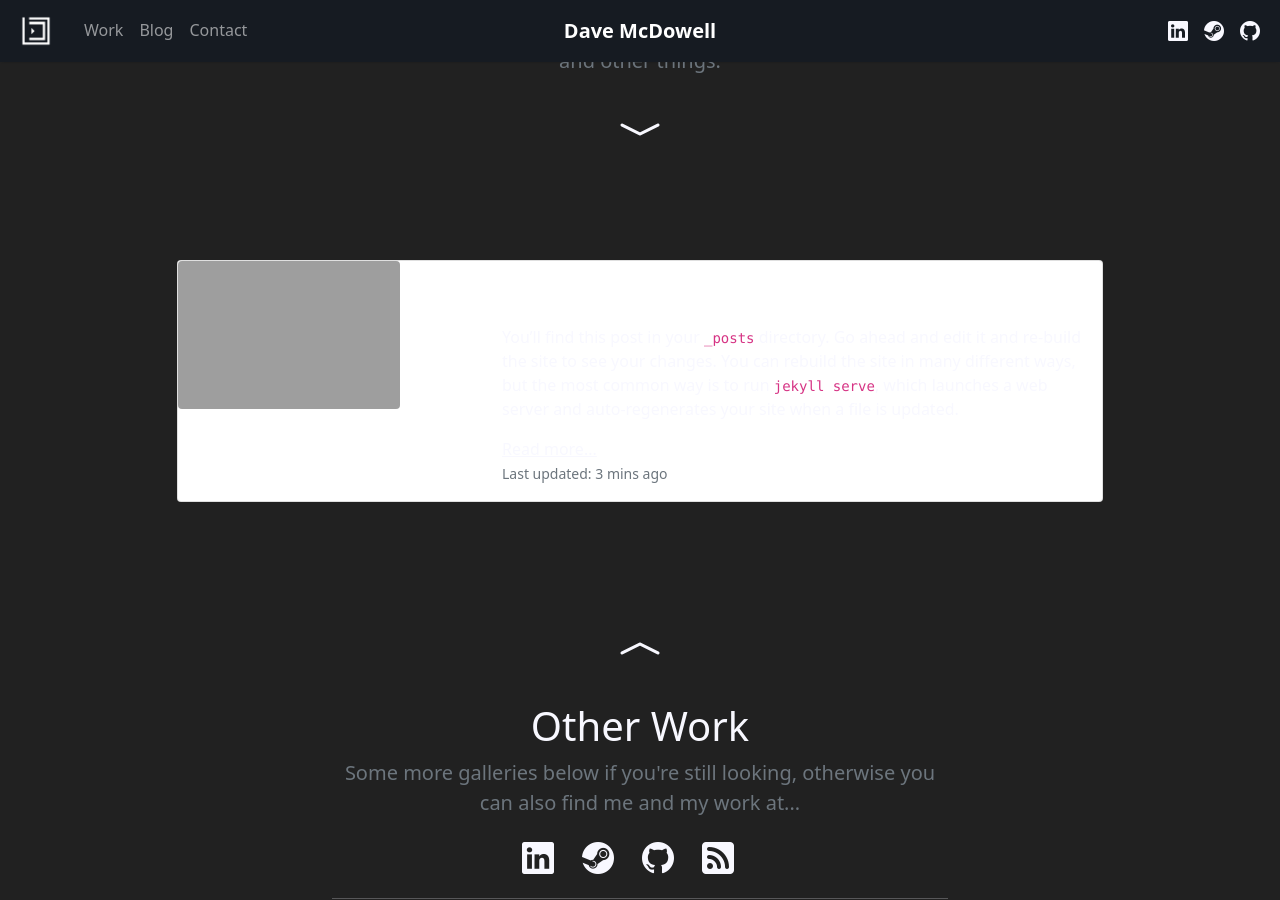
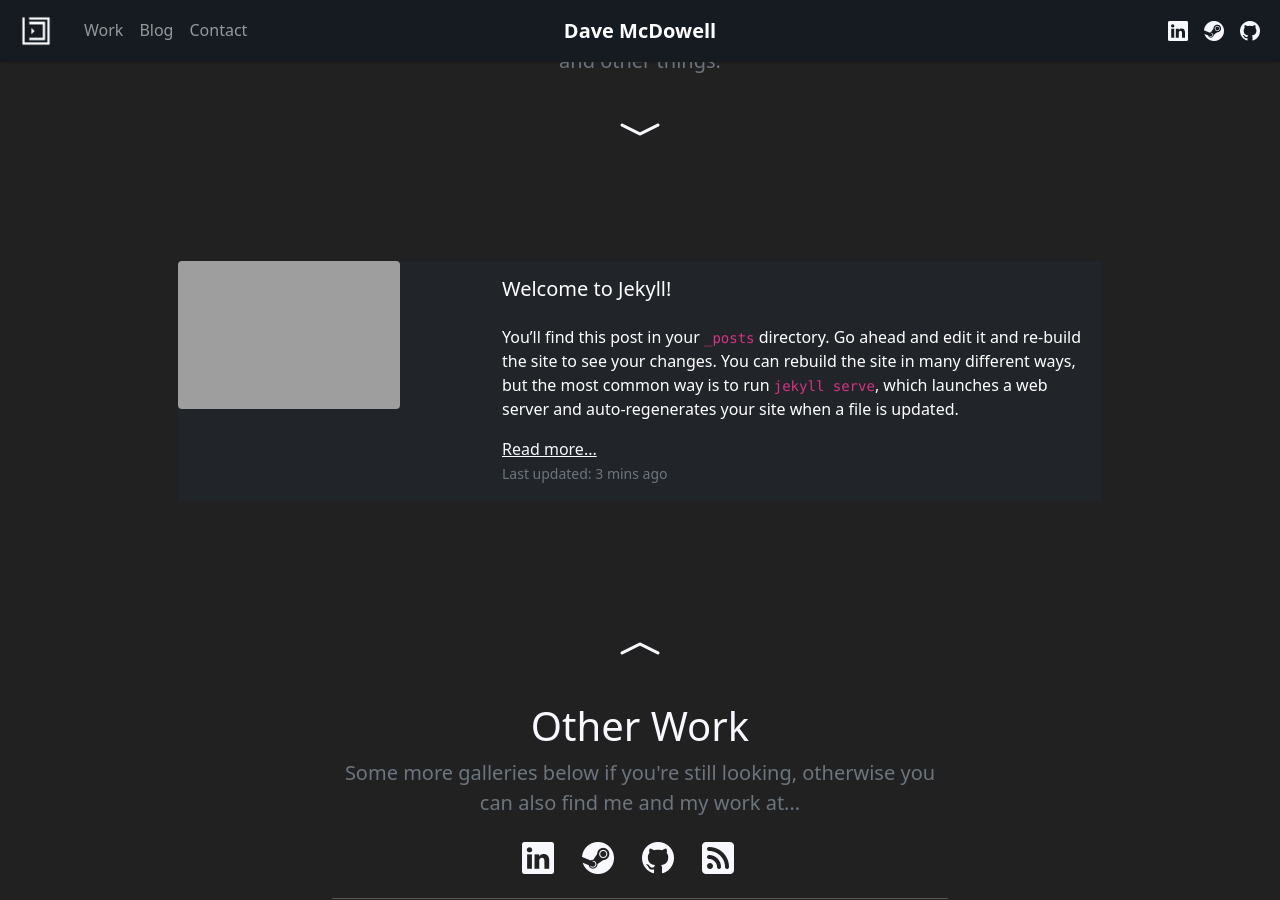
Before and after one commit to davemcdowell/portfolio, a Jekyll site: the page built from blog.html, in a window 1280 px wide and 900 px high, scrolled down 689 px. Built offline with Jekyll 4.4.1, drawn with Linux system fonts in a browser that asks for light colours; nearby versions of some CDN libraries; grey boxes are pictures that could not be loaded.

Commit message:
Update blog-main.html

```diff
--- a/_includes/blog-main.html
+++ b/_includes/blog-main.html
@@ -8,7 +8,7 @@
     <div id="blog-container" class="mx-auto" style="max-width: 950px;">
         {%- assign date_format = site.date_format | default: "%b %-d, %Y" -%}
         {%- for post in posts -%}
-            <div class="card mb-3">
+            <div class="card text-white bg-dark mb-3">
                 <div class="row g-0">
                     <div class="col-md-4">
                         <a href="{{ post.url | relative_url }}"><img src="https://picsum.photos/222/148?random=1" width="222" height="148" class="rounded" alt="..."></a>
```
